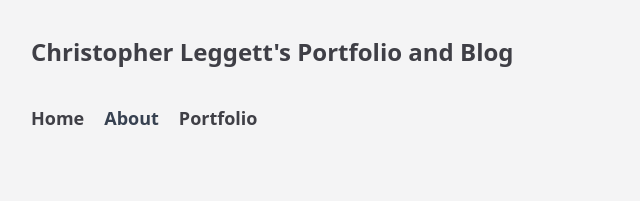
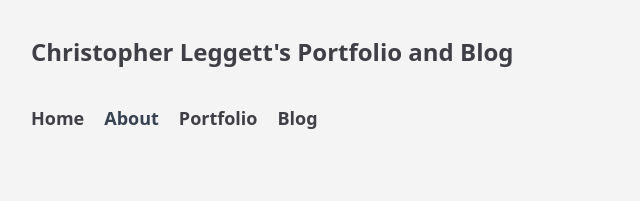
Before and after one commit to leggettc18/portfolio-gatsby, a Gatsby site: page /about in a window 1280 px wide. Shown: the top 201 px of the page, 5-645 px from the left. Built offline with nearby package versions, Linux system fonts and the light colour scheme; Gatsby itself is replaced by a stand-in of ours.

Commit message:
🔗Adds blog link to layout🔗

```diff
--- a/src/components/layout.tsx
+++ b/src/components/layout.tsx
@@ -31,6 +31,9 @@ const Layout: FunctionComponent<LayoutProps> = ({ pageTitle, children }) => {
                     <li>
                         <Link className="text-zinc-700 dark:text-zinc-300 hover:text-purple-700 dark:hover:text-purple-300 font-semibold text-lg hover:underline" to="/portfolio">Portfolio</Link>
                     </li>
+                    <li>
+                        <Link className="text-zinc-700 dark:text-zinc-300 hover:text-purple-700 dark:hover:text-purple-300 font-semibold text-lg hover:underline" to="/blog">Blog</Link>
+                    </li>
                 </ul>
             </nav>
             <main className="flex justify-center p-9 mt-5 md:m-9 rounded-xl">
```
